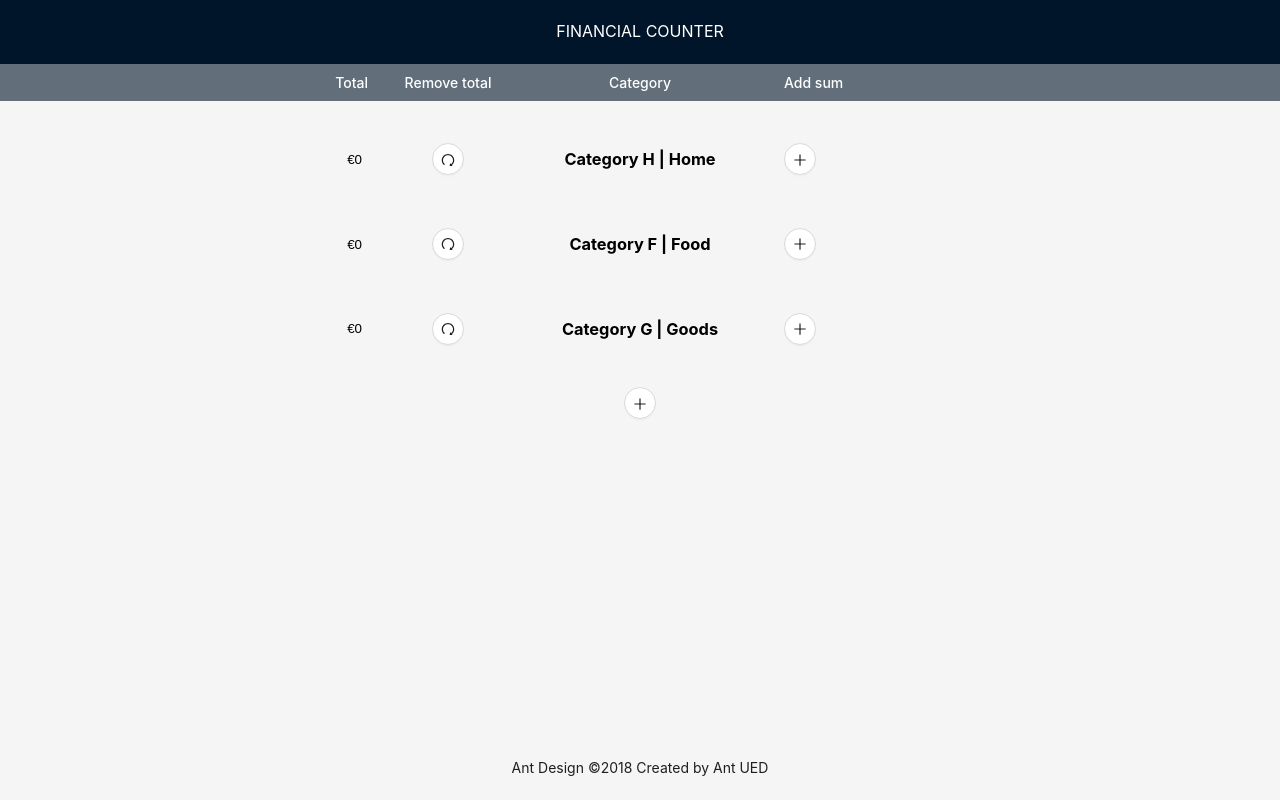
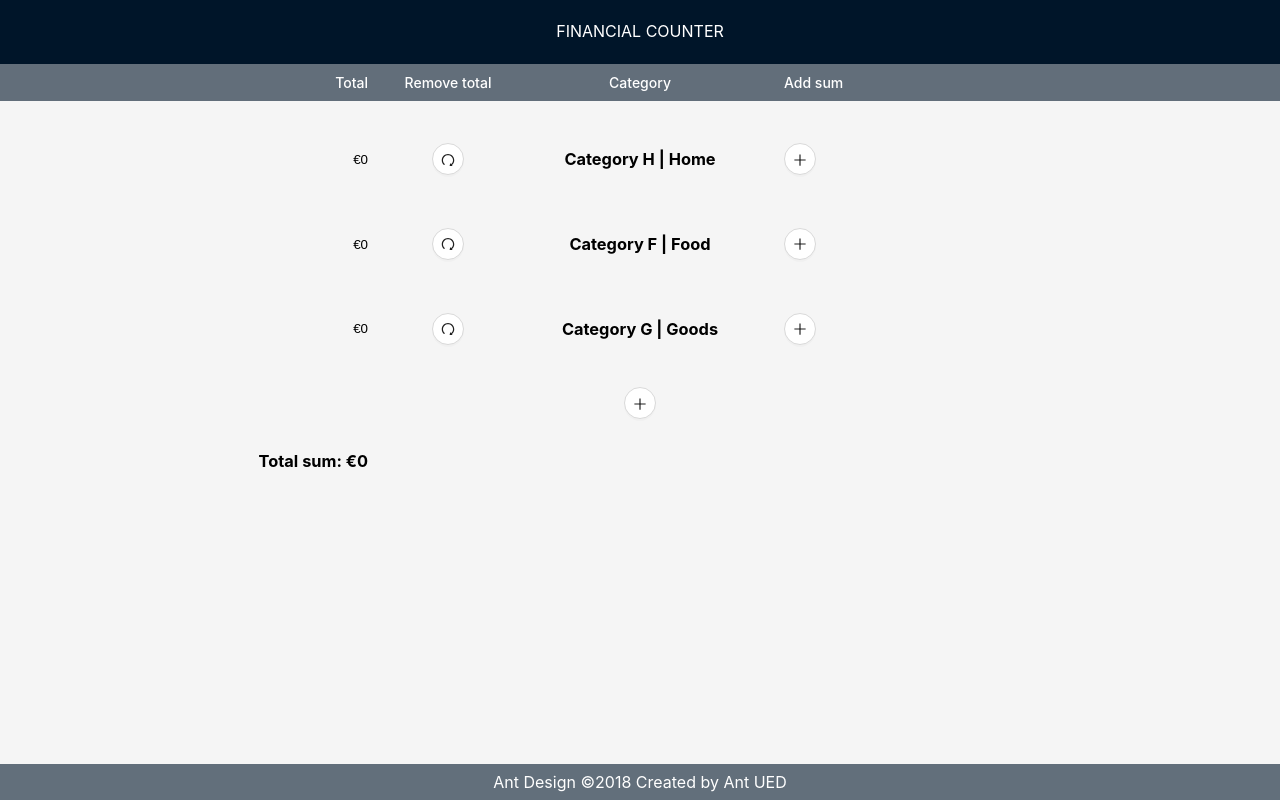
Before and after one commit to katerynananyzniuk/Financial-counter, a React (Create React App) app: page / in a window 1280 px wide. Built offline with nearby package versions, Linux system fonts and the light colour scheme.

Commit message:
feat: added TotalSum fc

```diff
--- a/src/components/Categories/Categories.tsx
+++ b/src/components/Categories/Categories.tsx
@@ -2,6 +2,7 @@ import {useState} from 'react'
 import {ICategory} from '../../types'
 import {CategoryCreation} from './CategoryCreation'
 import {CategoriesList} from './CategoriesList'
+import {TotalSum} from '../TotalSum/TotalSum'
 
 const initialValue = [
   { id: 1, name: 'home', title: 'H', total: 0 },
@@ -61,6 +62,8 @@ function Categories() {
       />
 
       <CategoryCreation onCreate={addCategory} />
+
+      <TotalSum categories={categories}/>
     </>
   )
 }
--- a/src/components/Operation/TotalOperations/TotalOperations.module.scss
+++ b/src/components/Operation/TotalOperations/TotalOperations.module.scss
@@ -1,10 +1,10 @@
 .total {
   display: flex;
   justify-self: end;
-  margin-right: 1rem;
   border: none;
   background-color: transparent;
   cursor: pointer;
+  padding: 1rem;
 }
 
 .operations {
--- a/src/components/Operation/TotalOperations/TotalOperations.tsx
+++ b/src/components/Operation/TotalOperations/TotalOperations.tsx
@@ -2,19 +2,11 @@ import { ICategory, IOperation } from '../../../types'
 import styles from './TotalOperations.module.scss'
 import {useState} from 'react'
 import {Modal} from '../../UI/Modal/Modal'
+import {checkFormat} from '../../../utils'
 
 interface TotalOperationsProps {
   category: ICategory,
   operations: IOperation[]
-}
-
-function checkFormat(sum: number) {
-  const formatter = new Intl.NumberFormat('en-US', {
-    style: 'currency',
-    currency: 'Eur',
-    minimumFractionDigits: 0
-  });
-  return formatter.format(sum)
 }
 
 function TotalOperations({category, operations}: TotalOperationsProps) {
--- /dev/null
+++ b/src/components/TotalSum/TotalSum.module.scss
@@ -0,0 +1,5 @@
+.totalSum {
+  margin: 0;
+  margin-left: auto;
+  padding-right: 1rem;
+}
--- /dev/null
+++ b/src/components/TotalSum/TotalSum.tsx
@@ -0,0 +1,31 @@
+import {ICategory} from '../../types'
+import {useState, useEffect} from 'react'
+import {checkFormat} from '../../utils'
+import TableItem from '../UI/Table/TableItem/TableItem'
+import styles from './TotalSum.module.scss'
+
+interface TotalSumProps {
+  categories: ICategory[]
+}
+
+function TotalSum({categories}: TotalSumProps) {
+  const [totalSum, setTotalSum] = useState(0)
+
+  function getTotalSum() {
+    const allCategories = categories.concat()
+    const total = allCategories.reduce((acc, item) => { return item.total + acc}, 0)
+    setTotalSum(total)
+  }
+
+  useEffect(() => {
+    getTotalSum()
+  }, [categories])
+
+  return (
+    <TableItem>
+      <h3 className={styles.totalSum}>Total sum: {checkFormat(totalSum)}</h3>
+    </TableItem>
+  )
+}
+
+export {TotalSum}
--- a/src/hoc/AppLayout.module.scss
+++ b/src/hoc/AppLayout.module.scss
@@ -2,6 +2,7 @@
   color: #fff;
   text-transform: uppercase;
   display: flex;
+  text-align: center;
   justify-content: center;
   align-items: center;
   height: 100%;
@@ -17,9 +18,14 @@
 }
 
 .footer {
+  background-color: #626F7B;
+  color: #fff;
   position: fixed;
   bottom: 0;
   display: flex;
   justify-content: center;
+  text-align: center;
   width: 100%;
+  padding: 0.5rem 0;
+  font-size: 16px;
 }
--- a/src/hoc/AppLayout.tsx
+++ b/src/hoc/AppLayout.tsx
@@ -4,7 +4,7 @@ import styles from './AppLayout.module.scss'
 import { Layout, Typography } from 'antd'
 
 const { Paragraph } = Typography
-const { Header, Footer } = Layout
+const { Header } = Layout
 
 interface AppLayoutProps {
   children?: ReactNode;
@@ -12,7 +12,7 @@ interface AppLayoutProps {
 
 const AppLayout: React.FC<AppLayoutProps> = ({children}) => {
   return (
-    <Layout className={styles.layout}>
+    <Layout>
       <Header>
         <Paragraph className={styles.header}>Financial counter</Paragraph>
       </Header>
@@ -21,7 +21,7 @@ const AppLayout: React.FC<AppLayoutProps> = ({children}) => {
         {children}
 
       </div>
-      <Footer className={styles.footer}>Ant Design ©2018 Created by Ant UED</Footer>
+      <footer className={styles.footer}>Ant Design ©2018 Created by Ant UED</footer>
     </Layout>
   )
 }
--- a/src/index.scss
+++ b/src/index.scss
@@ -6,6 +6,7 @@ body {
   -webkit-font-smoothing: antialiased;
   -moz-osx-font-smoothing: grayscale;
   background-color: #F5F5F5;
+  cursor: default;
 }
 
 code {
--- /dev/null
+++ b/src/utils.tsx
@@ -0,0 +1,8 @@
+export function checkFormat(sum: number) {
+  const formatter = new Intl.NumberFormat('en-US', {
+    style: 'currency',
+    currency: 'Eur',
+    minimumFractionDigits: 0
+  });
+  return formatter.format(sum)
+}
```
